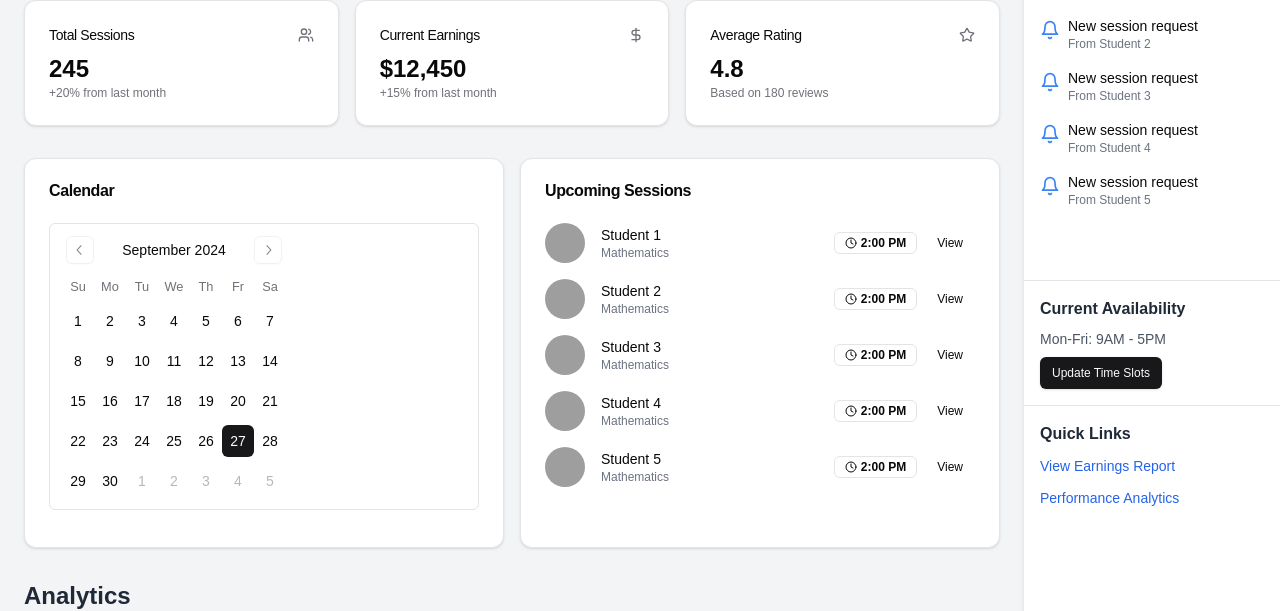
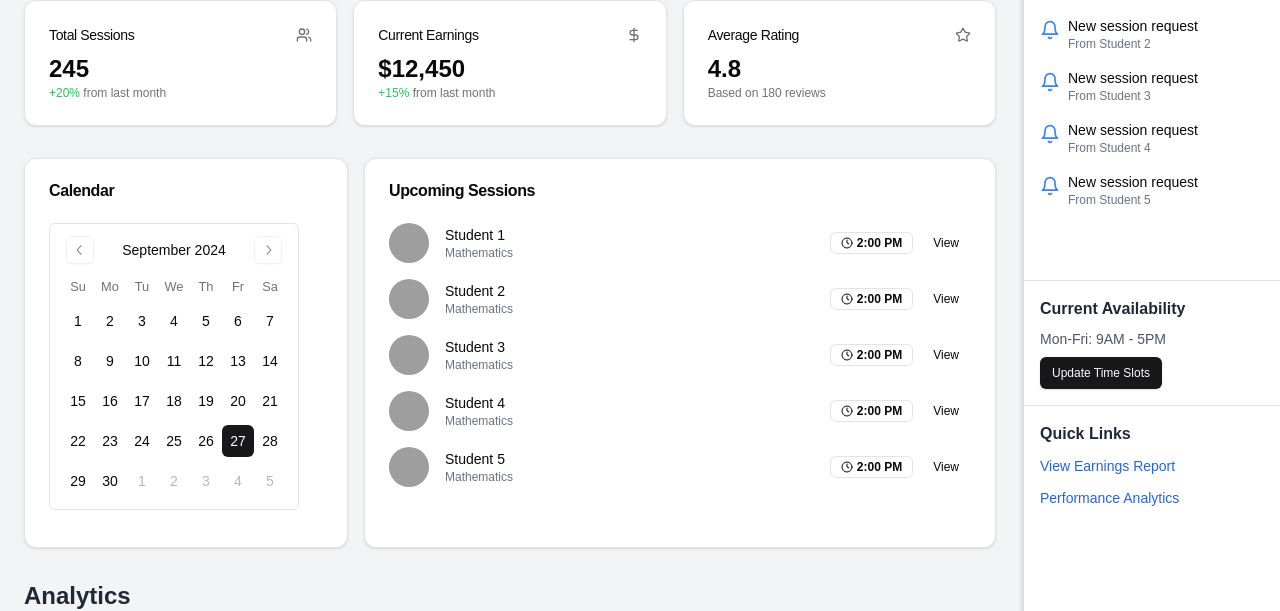
Before and after one commit to aaakash06/GuidanceConnect, a Next.js app: page /dashboard in a window 1280 px wide. Shown: the part 152-763 px from the top of the page. Built offline with nearby package versions, Linux system fonts and the light colour scheme; no server answers; grey boxes are pictures that could not be loaded.

Commit message:
feat: thestretchable sidebar

```diff
--- a/src/app/(root)/dashboard/page.tsx
+++ b/src/app/(root)/dashboard/page.tsx
@@ -1,5 +1,5 @@
 "use client";
-import React from "react";
+import React, { useState, useCallback, useEffect } from "react";
 import { Button } from "@/components/ui/button";
 import { Card, CardContent, CardHeader, CardTitle } from "@/components/ui/card";
 import { Calendar } from "@/components/ui/calendar";
@@ -52,52 +52,73 @@ const earningsData = [
 
 export default function FacilitatorDashboard() {
   const [date, setDate] = React.useState<Date | undefined>(new Date());
+  const [sidebarWidth, setSidebarWidth] = useState(256);
+  const [isDragging, setIsDragging] = useState(false);
+  const [windowWidth, setWindowWidth] = useState(typeof window !== 'undefined' ? window.innerWidth : 0);
+
+  useEffect(() => {
+    const handleResize = () => setWindowWidth(window.innerWidth);
+    window.addEventListener('resize', handleResize);
+    return () => window.removeEventListener('resize', handleResize);
+  }, []);
+
+  const getMaxWidth = useCallback(() => {
+    if (windowWidth >= 1024 && windowWidth <= 1450) {
+      return 325;
+    }
+
+    else if (windowWidth <=910 && windowWidth >=800) {
+      return 400
+    }
+
+    else if (windowWidth < 800 && windowWidth >=724) {
+      return 350
+    }
+    else if (windowWidth <724) {
+      return 200
+    }
+    return 500;
+  }, [windowWidth]);
+
+  const handleMouseDown = useCallback((e: React.MouseEvent) => {
+    e.preventDefault(); // Prevent default selection behavior
+    setIsDragging(true);
+    document.body.style.userSelect = 'none'; // Disable text selection
+  }, []);
+
+  const handleMouseUp = useCallback(() => {
+    setIsDragging(false);
+    document.body.style.userSelect = ''; // Re-enable text selection
+  }, []);
+
+  const handleMouseMove = useCallback(
+    (e: React.MouseEvent) => {
+      if (isDragging) {
+        const newWidth = window.innerWidth - e.clientX;
+        const maxWidth = getMaxWidth();
+        setSidebarWidth(Math.max(200, Math.min(newWidth, maxWidth)));
+      }
+    },
+    [isDragging, getMaxWidth]
+  );
+
+  useEffect(() => {
+    if (isDragging) {
+      window.addEventListener('mousemove', handleMouseMove as any);
+      window.addEventListener('mouseup', handleMouseUp);
+    }
+
+    return () => {
+      window.removeEventListener('mousemove', handleMouseMove as any);
+      window.removeEventListener('mouseup', handleMouseUp);
+    };
+  }, [isDragging, handleMouseMove, handleMouseUp]);
 
   return (
-    <div className="flex h-screen bg-gray-100">
-      {/* Navigation Sidebar */}
-      {/* <aside className="w-64 bg-white shadow-md">
-        <nav className="mt-6">
-          <a
-            className="flex items-center px-4 py-2 text-gray-700 bg-gray-200"
-            href="#"
-          >
-            <LayoutDashboard className="mr-3 h-5 w-5" />
-            Dashboard
-          </a>
-          <a
-            className="flex items-center px-4 py-2 mt-2 text-gray-600 hover:bg-gray-200"
-            href="#"
-          >
-            <CalendarIcon className="mr-3 h-5 w-5" />
-            Sessions
-          </a>
-          <a
-            className="flex items-center px-4 py-2 mt-2 text-gray-600 hover:bg-gray-200"
-            href="#"
-          >
-            <DollarSign className="mr-3 h-5 w-5" />
-            Earnings
-          </a>
-          <a
-            className="flex items-center px-4 py-2 mt-2 text-gray-600 hover:bg-gray-200"
-            href="#"
-          >
-            <UserCircle className="mr-3 h-5 w-5" />
-            Profile
-          </a>
-          <a
-            className="flex items-center px-4 py-2 mt-2 text-gray-600 hover:bg-gray-200"
-            href="#"
-          >
-            <MessageSquare className="mr-3 h-5 w-5" />
-            Messages
-          </a>
-        </nav>
-      </aside> */}
+    <div className="flex h-screen bg-gray-100" onMouseMove={handleMouseMove}>
 
       {/* Main Content */}
-      <main className="flex-1 overflow-y-auto">
+      <main className="flex-1 overflow-y-auto" style={{ width: `calc(100% - ${sidebarWidth}px)` }}>
         <div className="container mx-auto px-6 py-8">
           <h1 className="text-3xl font-semibold text-gray-800">Dashboard</h1>
 
@@ -113,7 +134,7 @@ export default function FacilitatorDashboard() {
               <CardContent>
                 <div className="text-2xl font-bold">245</div>
                 <p className="text-xs text-muted-foreground">
-                  +20% from last month
+                  <span className="text-green-500">+20%</span> from last month
                 </p>
               </CardContent>
             </Card>
@@ -127,7 +148,7 @@ export default function FacilitatorDashboard() {
               <CardContent>
                 <div className="text-2xl font-bold">$12,450</div>
                 <p className="text-xs text-muted-foreground">
-                  +15% from last month
+                  <span className="text-green-500">+15%</span> from last month
                 </p>
               </CardContent>
             </Card>
@@ -148,21 +169,23 @@ export default function FacilitatorDashboard() {
           </div>
 
           {/* Calendar and Upcoming Sessions */}
-          <div className="mt-8 grid grid-cols-1 gap-4 lg:grid-cols-2">
-            <Card>
+          <div className="mt-8 flex flex-col lg:flex-row xl:space-x-4 gap-4 xl:gap-0">
+            <Card className="w-auto lg:w-fit xl:w-1/3">
               <CardHeader>
                 <CardTitle>Calendar</CardTitle>
               </CardHeader>
               <CardContent>
+                <div className="max-w-[250px] w-full">
                   <Calendar
                     mode="single"
                     selected={date}
                     onSelect={setDate}
                     className="rounded-md border"
                   />
+                </div>
               </CardContent>
             </Card>
-            <Card>
+            <Card className="flex-1 xl:w-2/3">
               <CardHeader>
                 <CardTitle>Upcoming Sessions</CardTitle>
               </CardHeader>
@@ -256,8 +279,18 @@ export default function FacilitatorDashboard() {
         </div>
       </main>
 
+      {/* Resizable divider */}
+      <div
+        className="w-1 bg-gray-200 cursor-ew-resize hover:bg-gray-300 transition-colors"
+        onMouseDown={handleMouseDown}
+        style={{ touchAction: 'none' }} // Prevents scrolling on touch devices
+      />
+
       {/* Right Sidebar */}
-      <aside className="w-64 bg-white shadow-md">
+      <aside
+        className="bg-white shadow-md overflow-hidden"
+        style={{ width: `${sidebarWidth}px`, transition: isDragging ? 'none' : 'width 0.3s ease' }}
+      >
         <div className="p-4">
           <h3 className="font-semibold text-gray-800">Notifications</h3>
           <ScrollArea className="h-[300px] mt-2">
--- a/src/app/(root)/layout.tsx
+++ b/src/app/(root)/layout.tsx
@@ -15,8 +15,9 @@ export default async function RootLayout({
   let userRole: null | string = null;
   let user: IUser | null = null;
   if (userId) {
-    user = await getUserByClerkId(userId);
-    userRole = user!.role;
+    // user = await getUserByClerkId(userId);
+    // userRole = user!.role;
+    userRole = "facilitator"
   }
   return (
     <RoleContextProvider userRole={userRole} user={JSON.stringify(user)}>
--- a/src/app/(root)/page.tsx
+++ b/src/app/(root)/page.tsx
@@ -9,9 +9,10 @@ export default async function Main() {
     return <Home />;
   }
 
-  const userRole = await getRoleByClerkId(userId);
-  if (userRole == "null") {
-    return <RolePage />;
-  }
+  // const userRole = await getRoleByClerkId(userId);
+  const userRole = "facilitator"
+  // if (userRole == "null") {
+  //   return <RolePage />;
+  // }
   return <Home />;
 }
```
Lines whose indentation alone changed are shown as unchanged.
